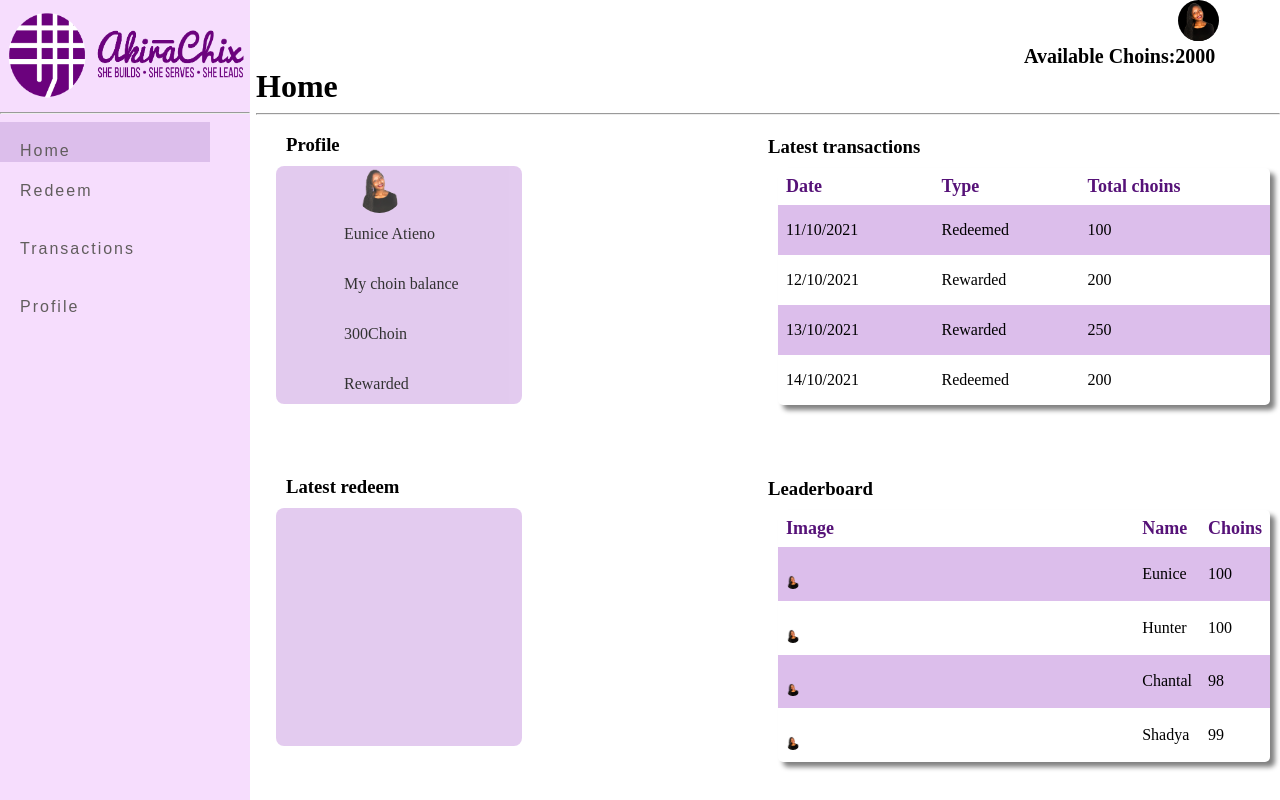
After one commit to sindetisarah/choin, a Django app: page /student/student_dashboard/ in a window 1280 px wide. The commit adds this page. Run offline with Django 3.2, Linux system fonts and the light colour scheme; parts of the project's set-up code (start-up, migrations or seed data) failed here and were passed over; some libraries are stand-ins or nearby versions.

```diff
--- /dev/null
+++ b/static/stud_dashboard.css
@@ -0,0 +1,115 @@
+@import url('https://fonts.googleapis.com/css2?family=Poppins&display=swap');
+body {
+    margin: 0 0 0 20%;
+}
+
+#mini-logo {
+    display: none !important;
+}
+
+table {
+    border-collapse: collapse;
+    width: 100%;
+    margin-left: 0px;
+    box-shadow: gray 5px 5px 5px;
+    border-radius: 5px;
+}
+
+th,
+td {
+    text-align: left;
+    padding: 8px;
+}
+
+th {
+    color: #561278;
+    font-size: 18px;
+}
+
+td {
+    height: 50px;
+}
+
+tr:nth-child(even) {
+    background-color: #DCBEEB;
+}
+
+#Image {
+    border-radius: 50%;
+    width: 4%;
+    margin-bottom: 0;
+    margin-top: 20px;
+}
+
+#profile {
+    border-radius: 50%;
+    width: 4%;
+    bottom: 88%;
+    margin-left: 90%;
+    background-color: #000;
+}
+
+#choin_available {
+    margin-left: 75%;
+    margin-top: 0;
+    font-size: 20px;
+}
+
+h2 {
+    margin-left: 20px;
+    margin-bottom: 0;
+}
+
+h1 {
+    margin: 0;
+}
+
+* {
+    box-sizing: border-box;
+}
+
+.column {
+    float: left;
+    width: 50%;
+    padding: 10px;
+    height: 300px;
+}
+
+.row:after {
+    content: "";
+    display: table;
+    clear: both;
+}
+
+.card {
+    background-color: #DCBEEB;
+    width: 50%;
+    border-radius: 8px;
+    opacity: 80%;
+    margin-left: 10px;
+    height: 85%;
+}
+
+#prof {
+    margin-left: 60px;
+    margin-top: 0;
+    padding: 8px;
+}
+
+#img {
+    border-radius: 50%;
+    width: 19%;
+    margin-bottom: 0;
+    margin-left: 80px;
+}
+
+#proff {
+    margin-left: 30px;
+    margin-bottom: 0;
+}
+
+#title {
+    margin-bottom: 0;
+    margin-top: -20px;
+    margin-left: 10px;
+}
--- /dev/null
+++ b/student/templates/stud_dashboard.html
@@ -0,0 +1,135 @@
+{% load static %} {% include 'student_navbar.html' %}
+<!DOCTYPE html>
+<html lang="en">
+
+<head>
+    <meta charset="UTF-8">
+    <link rel="stylesheet" href="{% static 'stud_dashboard.css' %}">
+    <title>Choin</title>
+</head>
+
+<body>
+    <img id="profile" src="/static/images/me-removebg-preview.png" />
+    <h1 id="choin_available">Available Choins:2000</h1>
+    <h1>Home</h1>
+    <hr>
+    <div class="row">
+        <h3 id="proff">Profile
+        </h3>
+        <div class="column">
+            <div class="card">
+                <img src="/static/images/me-removebg-preview.png" id="img" alt="">
+                <p id="prof">Eunice Atieno</p>
+                <p id="prof">My choin balance</p>
+                <p id="prof">300Choin</p>
+                <p id="prof">Rewarded</p>
+            </div>
+        </div>
+        <h3 id="title">Latest transactions
+        </h3>
+        <div class="column">
+            <table>
+                <tr>
+                    <th>Date
+                    </th>
+                    <th>Type</th>
+                    <th>Total choins</th>
+
+
+                </tr>
+                <tr>
+                    <td>11/10/2021
+                    </td>
+                    <td>Redeemed</td>
+                    <td>100</td>
+
+                </tr>
+                <tr>
+                    <td>12/10/2021
+                    </td>
+                    <td>Rewarded</td>
+                    <td>200</td>
+                </tr>
+                <tr>
+                    <td>13/10/2021
+                    </td>
+                    <td>Rewarded</td>
+                    <td>250</td>
+                </tr>
+                <tr>
+                    <td>14/10/2021
+                    </td>
+                    <td>Redeemed</td>
+                    <td>200</td>
+                </tr>
+
+            </table>
+        </div>
+    </div>
+    <div class="row">
+        <h3 id="proff">Latest redeem
+        </h3>
+        <div class="column">
+            <div class="card">
+                {%for item in reward_items%}
+                <div class="row">
+                    <div class="column">
+                        <img id="image-reward" alt="redeemable-item" src="{{item.image.url}}">
+                        <h3>{{item.item_name}}</h3>
+                    </div>
+                    <div class="column">
+                        <img id="image-reward" alt="redeemable-item" src="{{item.image.url}}">
+                        <h3>{{item.item_name}}</h3>
+                    </div>
+                </div>
+                {%endfor%}
+            </div>
+        </div>
+        <h3 id="title">Leaderboard
+        </h3>
+        <div class="column">
+            <table>
+                <tr>
+                    <th>Image
+                    </th>
+                    <th> Name</th>
+                    <th>Choins</th>
+
+
+                </tr>
+
+
+                <tr>
+                    <td><img id="Image" src="/static/images/me-removebg-preview.png" />
+                    </td>
+                    <td>Eunice</td>
+                    <td>100</td>
+
+                </tr>
+                <tr>
+                    <td><img id="Image" src="/static/images/me-removebg-preview.png" />
+                    </td>
+                    <td>Hunter</td>
+                    <td>100</td>
+                </tr>
+                <tr>
+                    <td><img id="Image" src="/static/images/me-removebg-preview.png" />
+                    </td>
+                    <td>Chantal</td>
+                    <td>98</td>
+                </tr>
+                <tr>
+                    <td><img id="Image" src="/static/images/me-removebg-preview.png" />
+                    </td>
+                    <td>Shadya</td>
+                    <td>99</td>
+                </tr>
+
+            </table>
+        </div>
+    </div>
+
+
+</body>
+
+</html>
--- a/student/templates/student_navbar.html
+++ b/student/templates/student_navbar.html
@@ -19,22 +19,19 @@
     <div class="sidebar">
         <i class="fas fa-times"></i>
         <img id="logo" src="{% static 'images/AkiraChix-Logo.png' %}" />
-
         <hr>
         <div id="navItems">
-            <a href="{%url 'student-home'%}" class="nav active">Home</a>
+            <a href="{%url 'student_dashboard'%}" class="nav active">Home</a>
             <a href="{% url 'redeem' %}" class="nav">Redeem</a>
             <a href="{% url 'student_transactions' %}" class="nav">Transactions</a>
             <a href="{% url 'student-profile' %}" class="nav">Profile</a>
 
         </div>
     </div>
-{%block content%}
-
-{%endblock%}
-<script src="https://code.jquery.com/jquery-3.2.1.slim.min.js" integrity="sha384-KJ3o2DKtIkvYIK3UENzmM7KCkRr/rE9/Qpg6aAZGJwFDMVNA/GpGFF93hXpG5KkN" crossorigin="anonymous"></script>
-<script src="https://cdnjs.cloudflare.com/ajax/libs/popper.js/1.12.9/umd/popper.min.js" integrity="sha384-ApNbgh9B+Y1QKtv3Rn7W3mgPxhU9K/ScQsAP7hUibX39j7fakFPskvXusvfa0b4Q" crossorigin="anonymous"></script>
-<script src="https://maxcdn.bootstrapcdn.com/bootstrap/4.0.0/js/bootstrap.min.js" integrity="sha384-JZR6Spejh4U02d8jOt6vLEHfe/JQGiRRSQQxSfFWpi1MquVdAyjUar5+76PVCmYl" crossorigin="anonymous"></script>
+    {%block content%} {%endblock%}
+    <script src="https://code.jquery.com/jquery-3.2.1.slim.min.js" integrity="sha384-KJ3o2DKtIkvYIK3UENzmM7KCkRr/rE9/Qpg6aAZGJwFDMVNA/GpGFF93hXpG5KkN" crossorigin="anonymous"></script>
+    <script src="https://cdnjs.cloudflare.com/ajax/libs/popper.js/1.12.9/umd/popper.min.js" integrity="sha384-ApNbgh9B+Y1QKtv3Rn7W3mgPxhU9K/ScQsAP7hUibX39j7fakFPskvXusvfa0b4Q" crossorigin="anonymous"></script>
+    <script src="https://maxcdn.bootstrapcdn.com/bootstrap/4.0.0/js/bootstrap.min.js" integrity="sha384-JZR6Spejh4U02d8jOt6vLEHfe/JQGiRRSQQxSfFWpi1MquVdAyjUar5+76PVCmYl" crossorigin="anonymous"></script>
 </body>
 <script src="{% static 'js/navbar.js' %}"></script>
 
--- a/student/urls.py
+++ b/student/urls.py
@@ -1,5 +1,5 @@
 from django.urls import path
-from . views import redeem,student_profile,student_home,redeem_failed,redeem_success,redeem_active, student_transactions
+from . views import redeem,student_profile,student_dashboard,student_home,redeem_failed,redeem_success,redeem_active, student_transactions
 # from core.views import Profile
 urlpatterns =[
     path('student-home',student_home,name='student-home'),
@@ -9,4 +9,6 @@ urlpatterns =[
     path('redeem/',redeem_success,name='redeem_success'),
     path('redeem_active/',redeem_active,name='redeem_active'),
     path('student_transactions/',student_transactions,name='student_transactions'),
+    path('student_dashboard/',student_dashboard,name='student_dashboard'),
+
     ]
--- a/student/views.py
+++ b/student/views.py
@@ -47,6 +47,8 @@ def redeem_success(request):
     return render(request,'RedeemSucceed.html')
 def redeem_active(request):
     return render(request,'redeem_active.html')
+def student_dashboard(request):
+    return render(request,'stud_dashboard.html')
 
 def student_transactions(request):
     transactions = Transaction.objects.all().filter(receiver = request.user.username)
```
Also changed, not shown: static/admin.css (+31 -64 lines).
